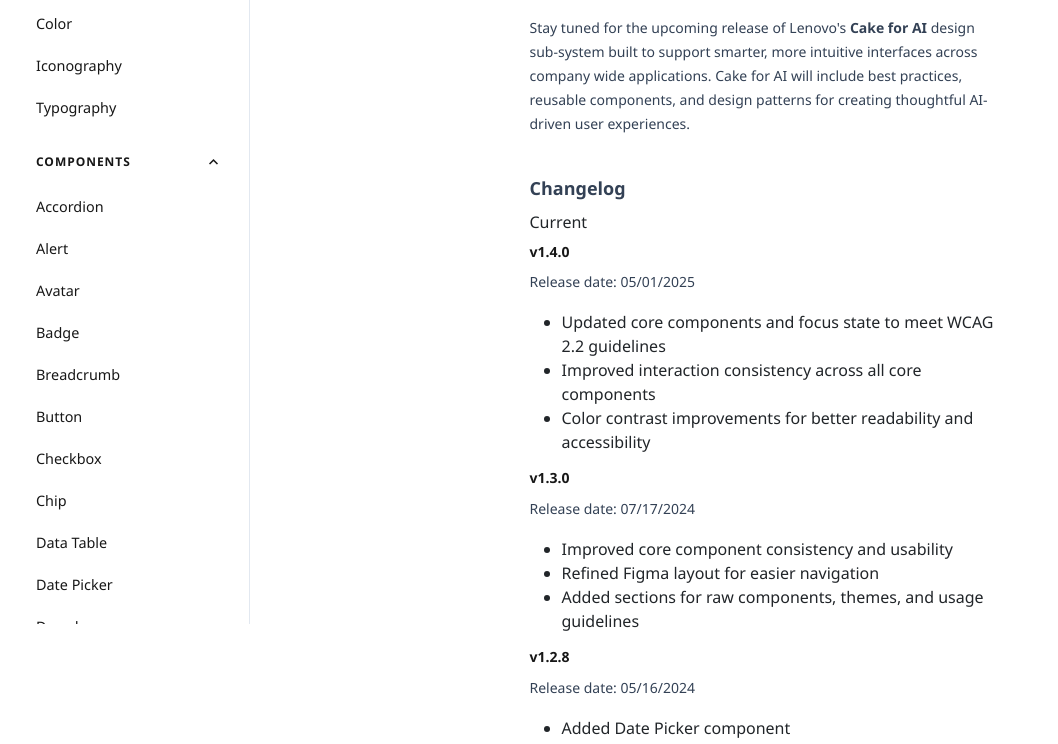
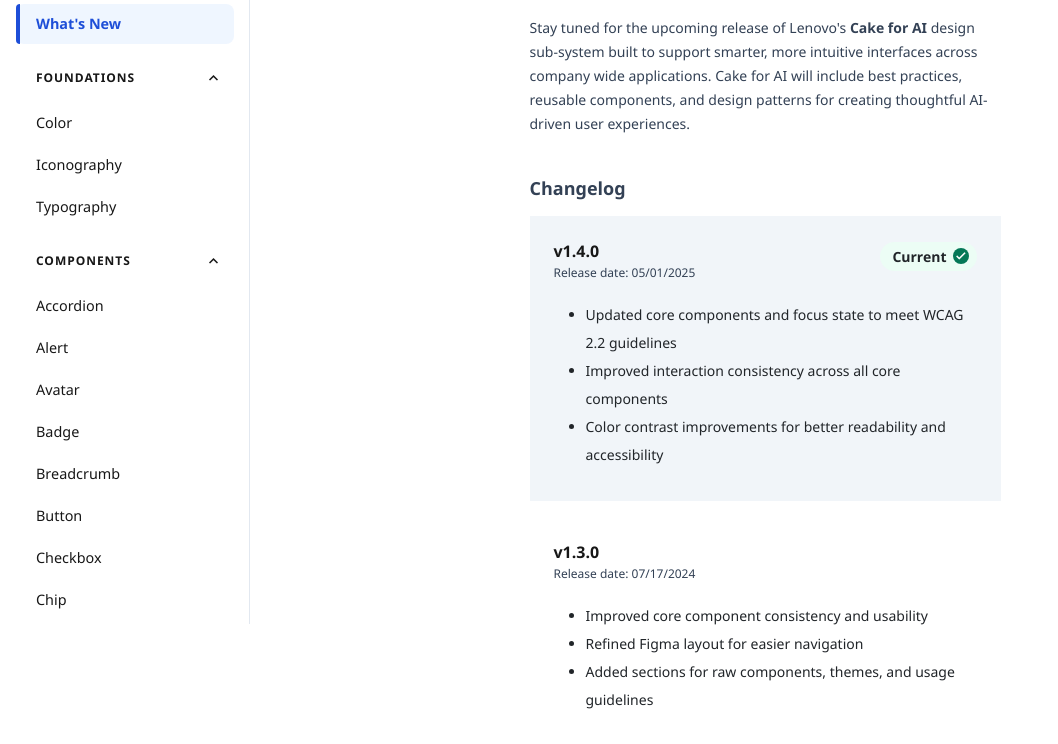
Before and after one commit to cake-admin/cake-admin.github.io, a plain HTML site: page whatsnew.html in a window 1280 px wide. Shown: the part 176-920 px from the top of the page, without its empty margins (0-1058 px from the left). Drawn offline with nearby package versions, Linux system fonts and the light colour scheme; a script that the page names is missing.

Commit message:
changes to nav to include version control page

```diff
--- a/css/index.css
+++ b/css/index.css
@@ -148,9 +148,13 @@
     color: #171717;
     font-family: var(--font-family-base);
     font-weight: 600;
-    font-size: 14px;
+    font-size: 16px;
   }
 
+  ul li {
+    font-size: 14px;
+    line-height: 28px;
+  }
 
   .copy {
     width: 680px;
--- a/css/main.css
+++ b/css/main.css
@@ -199,3 +199,68 @@
     -webkit-font-smoothing: antialiased;
     -moz-osx-font-smoothing: grayscale;
 }
+
+/* What's New styles */
+
+.version-block {
+  padding: 16px 24px;
+  background-color: none;
+  margin: 16px 0;
+}
+
+.version-block strong {
+  font-weight: 500;
+}
+
+.version-block:nth-child(even) {
+  background-color: #F1F5F9;
+}
+
+.version-block h3 {
+  margin-bottom: 0;
+  font-weight: 700;
+}
+
+.version-date {
+  color: #334155;
+  font-size: 12px;
+}
+
+.version-tag {
+  position: relative;
+}
+
+.status-chip {
+  position: absolute;
+  top: 0;
+  right: 0;
+  display: inline-flex;
+  align-items: center;
+  padding: 4px 8px 4px 12px;
+  font-size: 14px;
+  font-weight: 600;;
+  border-radius: 64px;
+  margin-left: 6px;
+  z-index: 1;
+}
+
+.success {
+  background-color:#ECFDF5;
+}
+
+.success::after {
+  content: "check";
+  font-family: "Material Icons";
+  font-style: normal;
+  display: inline-flex;
+  align-items: center;
+  justify-content: center;
+  font-size: 12px;
+  background-color: #047857;
+  color: white;
+  border-radius: 50%;
+  padding: 2px;
+  margin-left: 6px;
+  width: 16px;
+  height: 16px;
+}
--- a/nav.html
+++ b/nav.html
@@ -11,6 +11,15 @@
   <ul class="nav-list">
     <li class="nav-item">
       <a href="/" class="nav-link">Home</a>
+    </li>
+    <li class="nav-item has-submenu">
+      <button class="nav-link submenu-toggle expanded">
+        About Cake
+        <i class="material-icons chevron">keyboard_arrow_down</i>
+      </button>
+      <ul id="foundations-submenu" class="submenu expanded">
+        <li><a href="whatsnew.html">What's New</a></li>
+      </ul>
     </li>
     <li class="nav-item has-submenu">
       <button class="nav-link submenu-toggle expanded">
```
